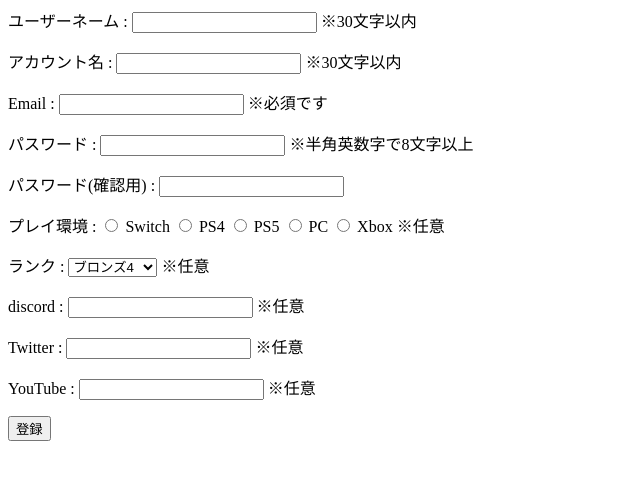
After one commit to Kabos0809/django-app-practice, a Django app: page /signup/ in a window 1280 px wide. The commit adds this page. Shown: the top 480 px of the page, without its empty margins (0-640 px from the left). Run offline with Django 3.2, Linux system fonts and the light colour scheme.

Commit message:
助けろください

```diff
--- a/gol/settings.py
+++ b/gol/settings.py
@@ -93,6 +93,9 @@
     },
     {
         'NAME': 'django.contrib.auth.password_validation.MinimumLengthValidator',
+        'OPTIONS': {
+            'min_length' : 8
+        }
     },
     {
         'NAME': 'django.contrib.auth.password_validation.CommonPasswordValidator',
--- a/main/admin.py
+++ b/main/admin.py
@@ -11,18 +11,18 @@
     form = UserChangeForm
     add_form = UserCreationForm
 
-    list_display = ('username', 'user_id', 'playfield', 'rank', 'twitter_id', 'Youtube_url')
+    list_display = ('username', 'user_id', 'playfield', 'rank', 'twitter_id', 'Youtube_url', 'discord_id')
     list_filter = ('email', 'is_staff', 'is_superuser')
     fieldsets = (
         (None, {
             "fields": ('email', 'password', 'username', 'user_id')}),
-            ('Personal info', {'fields':('date', 'playfield', 'rank', 'twitter_id', 'Youtube_url')}),
+            ('Personal info', {'fields':('date', 'playfield', 'rank', 'twitter_id', 'Youtube_url', 'discord_id')}),
             ('Permissions',{'fields':('is_staff', 'is_superuser')})
     )
     add_fieldsetd = (
         (None,{
             'classes':('wide',),
-            'fields':('username', 'email', 'user_id', 'password1', 'password2', 'playfield', 'rank', 'twitter_id', 'Youtube_url')}
+            'fields':('username', 'email', 'user_id', 'password1', 'password2', 'playfield', 'rank', 'twitter_id', 'Youtube_url', 'discord_id')}
             ),
     )
     serach_fields = ('email',)
--- a/main/forms.py
+++ b/main/forms.py
@@ -102,7 +102,7 @@
 
     class Meta:
         model = CustomUser
-        fields = ('username', 'user_id', 'email', 'playfield', 'rank', 'twitter_id', 'Youtube_url')
+        fields = ('username', 'user_id', 'email', 'playfield', 'rank', 'twitter_id', 'Youtube_url', 'discord_id')
 
         def clean_password2(self):
             password1 = self.cleaned_data.get("password1")
--- a/main/models.py
+++ b/main/models.py
@@ -14,8 +14,9 @@
 class CustomUser(AbstractUser, PermissionsMixin):
     username_validator = UnicodeUsernameValidator()
 
+    uuid = models.UUIDField(default=uuid4, primary_key=True, editable=False)
     username = models.CharField(_("username"), max_length=30, validators=[username_validator], blank=False)
-    user_id = models.CharField(_("user id"), max_length=30, unique=True)
+    user_id = models.CharField(_("user_id"), max_length=30, unique=True)
     email = models.EmailField(_("email_address"), unique=True)
     is_staff = models.BooleanField(_("staff status"), default=False)
     is_superuser = models.BooleanField(_("superuser status"), default=False)
@@ -24,6 +25,7 @@
     rank = models.CharField(_("rank"), max_length=30, blank=False)
     twitter_id = models.CharField(_("twitter id"), max_length=100, blank=True)
     Youtube_url = models.CharField(_("YouTube CHANNEL"), max_length=100, blank=True)
+    discord_id = models.CharField(_("discord"), max_length=100, blank=True)
 
     objects = UserManager()
     USERNAME_FIELD = "user_id"
--- a/main/urls.py
+++ b/main/urls.py
@@ -9,4 +9,5 @@
     path('form/complete/', views.Complete_View.as_view(), name="Complete"),
     path('list/', views.Article_list.as_view(), name='article_list'),
     path('detail/<uuid:pk>', views.Article_detail.as_view(), name='article_detail'),
+    path('signup/', views.signup, name="sign_up"),
 ]
--- a/main/views.py
+++ b/main/views.py
@@ -55,3 +55,17 @@
     model = article_form
     context_object_name = 'object'
     queryset = article_form.objects.all()
+
+def signup(request):
+    if request.method == 'POST':
+        form = UserCreationForm(request.POST)
+        if form.is_valid():
+            form.save()
+            username = form.cleaned_data.get('username')
+            password1 = form.cleaned_data.get('password1')
+            user = authenticate(username=username, password=password1)
+            auth_login(request, user)
+            return redirect('index')
+    else:
+        form = UserCreationForm()
+    return render(request, 'signup.html', {'form':form})
--- a/templates/article_list.html
+++ b/templates/article_list.html
@@ -1,6 +1,7 @@
 {% extends 'base.html' %}
 {% block body %}
 <div class="article_list">
+    <h1>募集一覧</h1>
     {% for list in object_list %}
     <ul class="artli">
         <li>
@@ -9,5 +10,5 @@
         </li>
     </ul>
     {% endfor %}
-    <a href="{% url 'main:index' %}">index</a>
+    <a href="{% url 'main:index' %}">TOP</a>
 {% endblock body %}
--- a/templates/base.html
+++ b/templates/base.html
@@ -1,8 +1,9 @@
 <hmtl lang="ja">
 <head>
     <meta charset="UTF-8">
-    <title>guild of legends</title>
+    <title>buddies</title>
     {% block head %}
+    <div class="title">
     {% endblock head %}
 </head>
 <body>
--- /dev/null
+++ b/templates/signup.html
@@ -0,0 +1,42 @@
+{% extends 'base.html' %}
+{% block body %}
+<div class="registration">
+<div class="regform">
+    <form>
+        <div class="username">
+            <p>ユーザーネーム : {{ form.username }} ※30文字以内</p>
+        </div>
+        <div class="user_id">
+            <p>アカウント名 : {{ form.user_id }} ※30文字以内</p>
+        </div>
+        <div class="email">
+            <p>Email : {{ form.email }} ※必須です</p>
+        </div>
+        <div class="password1">
+            <p>パスワード : {{ form.password1 }} ※半角英数字で8文字以上</p>
+        </div>
+        <div class="password2">
+            <p>パスワード(確認用) : {{ form.password2 }}</p>
+        </div>
+        <div class="playfield">
+            <p>プレイ環境 :
+                {% for pf in form.ply_f %}
+                    {{ pf }}
+                {% endfor %}
+                ※任意</p>
+        </div>
+        <div class="rank">
+            <p>ランク : {{ form.rank }} ※任意</p>
+        </div>
+        <div class="dis_id">
+            <p>discord : {{ form.discord_id }} ※任意</p>
+        </div>
+        <div class="twiid">
+            <p>Twitter : {{ form.twitter_id }} ※任意</p>
+        </div>
+        <div class="yturl">
+            <p>YouTube : {{ form.Youtube_url }} ※任意</p>
+        </div>
+        <button type="submit">登録</button>
+    </form>
+{% endblock body %}
```
Also changed, not shown: db.sqlite3, main/migrations/0001_initial.py, main/migrations/0002_remove_article_form_author.py (deleted), main/migrations/0003_auto_20211230_0037.py (deleted), main/migrations/0004_auto_20211230_0053.py (deleted).
